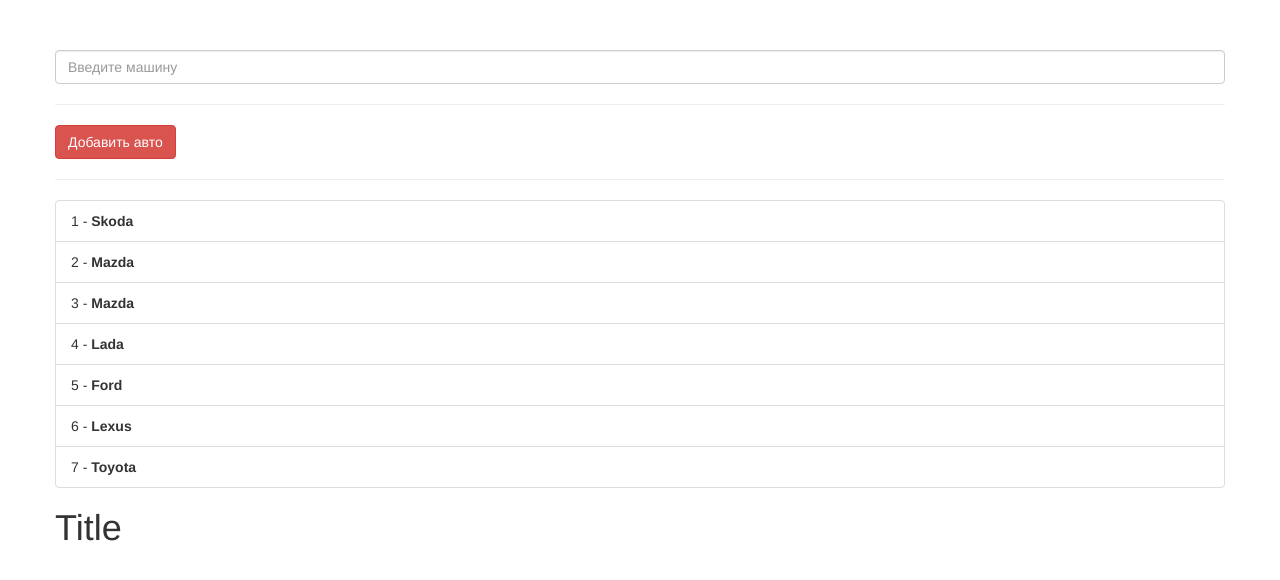
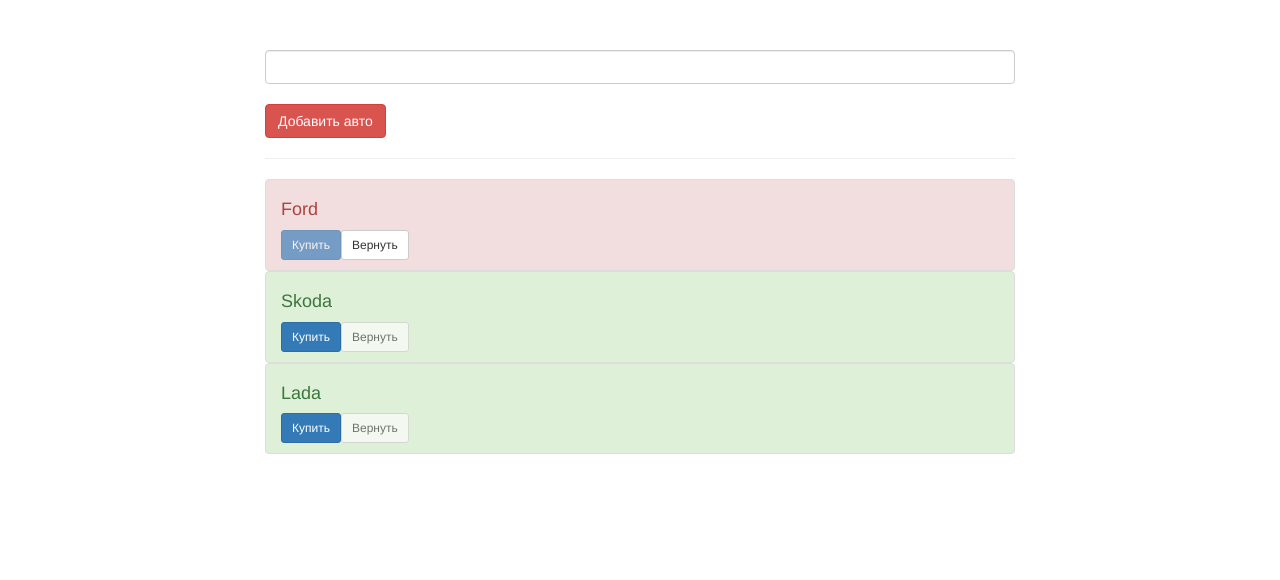
Before and after one commit to dorproekt/angular-theory, an Angular app: page / in a window 1280 px wide. Shown: the top 580 px of the page. Built offline with nearby package versions, Linux system fonts and the light colour scheme.

Commit message:
service addCar + logService

```diff
--- /dev/null
+++ b/src/app/add-car/add-car.component.html
@@ -0,0 +1,4 @@
+<input type="text" class="form-control" [(ngModel)]="carName">
+<br>
+<button class="btn btn-danger" (click)="addCar()">Добавить авто</button>
+<hr>
--- /dev/null
+++ b/src/app/add-car/add-car.component.ts
@@ -0,0 +1,21 @@
+import { Component, OnInit, Output, EventEmitter } from '@angular/core';
+
+@Component({
+  selector: 'app-add-car',
+  templateUrl: './add-car.component.html',
+  styleUrls: ['./add-car.component.css']
+})
+export class AddCarComponent implements OnInit {
+    @Output() car = new EventEmitter<string>();
+    carName = '';
+
+    constructor() { }
+
+    ngOnInit() {
+    }
+
+    addCar() {
+        this.car.emit(this.carName);
+        this.carName = '';
+    }
+}
--- /dev/null
+++ b/src/app/app.component.html
@@ -0,0 +1,10 @@
+<div class="container">
+    <div class="row ">
+        <div class="col-xs-8 col-xs-offset-2">
+            <app-add-car (car)="addCarToList($event)"></app-add-car>
+            <div class="list-group">
+                <app-car *ngFor="let car of cars" [car]="car"></app-car>
+            </div>
+        </div>
+    </div>
+</div>
--- a/src/app/app.component.ts
+++ b/src/app/app.component.ts
@@ -1,74 +1,31 @@
 import { Component, OnInit } from '@angular/core';
-import 'rxjs/Rx';
-import { Observable } from 'rxjs/Observable';
 
 @Component({
     selector: 'app-root',
-    template: `
-        <div class="container">
-            <div class="row">
-                <!--<h1>{{ hederText | uppercase }}</h1>
-                <h1>{{ hederText | lowercase }}</h1>
-                <h1>{{ hederText | slice:0:3 }}</h1>
-                <hr>
-                <h2>{{ pi }}</h2>
-                <h2>{{ pi | number }}</h2>
-                <h2>{{ pi | number:'1.3-5' }}</h2>
-                <hr>
-                <h3>{{ money | currency:USD }}</h3>
-                <hr>
-                <h4>{{ date | date }}</h4>
-                <h4>{{ date | date:'fullDate' }}</h4>
-                <h4>{{ date | date:'shortDate' }}</h4>
-                <h4>{{ date | date:'shortTime' }}</h4>
-                <pre>{{ obj | json }}</pre>
-                <h2>{{ num | appPow: 4: 'text ' }}</h2>-->
-                <input type="text" class="form-control" placeholder="Введите машину" [(ngModel)]='serchCar'>
-                <hr>
-                <button class="btn btn-danger" (click)='addCar()'>Добавить авто</button>
-                <hr>
-                <ul class="list-group">
-                    <li class="list-group-item" *ngFor="let car of cars | carFilter:serchCar; let i = index">
-                       {{ i + 1 }} - <strong>{{ car.name }}</strong>
-                    </li>
-                </ul>
-<h1>{{ asyncTitle | async }}</h1>
-            </div>
-        </div>
-    `,
-    styles: []
+    templateUrl: './app.component.html',
 })
 export class AppComponent implements OnInit {
-    asyncTitle = Observable.of('Title').delay(3000);
-    serchCar = '';
-    hederText = 'Создание своей директории!!!';
-    pi = Math.PI;
-    money = 350;
-    date = new Date();
-    obj = {
-        prop1: true,
-        prop2: 25,
-        prop3: {
-            z: 'z',
-            f: 'f'
-        }
-    };
-    num = 4;
+    cars = [
+        {
+            name: 'Ford',
+            isSold: true
+        },
+        {
+            name: 'Skoda',
+            isSold: false
+        },
+        {
+            name: 'Lada',
+            isSold: false
+        },
+    ];
 
-    cars = [
-        {name: 'Skoda'},
-        {name: 'Mazda'},
-        {name: 'Mazda'},
-        {name: 'Lada'},
-        {name: 'Ford'},
-        {name: 'Lexus'},
-        {name: 'Toyota'}
-    ];
     ngOnInit() { }
 
-    addCar() {
+    addCarToList(carName: string) {
         this.cars.push({
-            name: 'New car'
+            name: carName,
+            isSold: false
         });
     }
 }
--- /dev/null
+++ b/src/app/car/car.component.html
@@ -0,0 +1,15 @@
+<div [ngClass]='getClass()'>
+    <h4>{{ car.name }}</h4>
+    <div>
+        <button
+            class="btn btn-sm btn-primary"
+            (click)="onAction('buy')"
+            [disabled]="car.isSold"
+        >Купить</button>
+        <button
+            class="btn btn-sm btn-default"
+            (click)="onAction('return')"
+            [disabled]="!car.isSold"
+        >Вернуть</button>
+    </div>
+</div>
--- /dev/null
+++ b/src/app/car/car.component.ts
@@ -0,0 +1,30 @@
+import { Component, OnInit, Input } from '@angular/core';
+import { ConsoleService } from '../console.service';
+
+@Component({
+    selector: 'app-car',
+    templateUrl: './car.component.html',
+    styleUrls: ['./car.component.css'],
+    providers: [ConsoleService]
+})
+export class CarComponent implements OnInit {
+    @Input() car;
+
+    constructor(private consoleService: ConsoleService) { }
+
+    ngOnInit() {
+    }
+
+    getClass() {
+        return {
+            'list-group-item-success': !this.car.isSold,
+            'list-group-item-danger': this.car.isSold,
+            'list-group-item': true
+        };
+    }
+
+    onAction(type: string) {
+        this.car.isSold = type === 'buy' ? true : false;
+        this.consoleService.log(`${ this.car.name } status ${ type }`);
+    }
+}
--- /dev/null
+++ b/src/app/console.service.ts
@@ -0,0 +1,5 @@
+export class ConsoleService {
+    log(str: string) {
+        console.log(str);
+    }
+}
--- a/src/app/pipes/app-pow.pipe.ts
+++ /dev/null
@@ -1,12 +0,0 @@
-import { Pipe, PipeTransform } from '@angular/core';
-
-@Pipe({
-    name: 'appPow'
-})
-export class AppPowPipe implements PipeTransform {
-
-    transform(value: any, num: number, text: string): any {
-        return text + value * num;
-    }
-
-}
--- a/src/app/pipes/car-filter.pipe.ts
+++ /dev/null
@@ -1,16 +0,0 @@
-import { Pipe, PipeTransform } from '@angular/core';
-
-@Pipe({
-    name: 'carFilter',
-    pure: true
-})
-export class CarFilterPipe implements PipeTransform {
-
-    transform(cars: any, searchStr: string) {
-        if (searchStr === '') {
-            return cars;
-        }
-        return cars.filter(car => car.name.toLowerCase().indexOf(searchStr.toLowerCase()) !== -1);
-    }
-
-}
```
Also changed, not shown: src/app/app.module.ts (+4 -4 lines), src/app/add-car/add-car.component.css (added), src/app/car/car.component.css (added).
